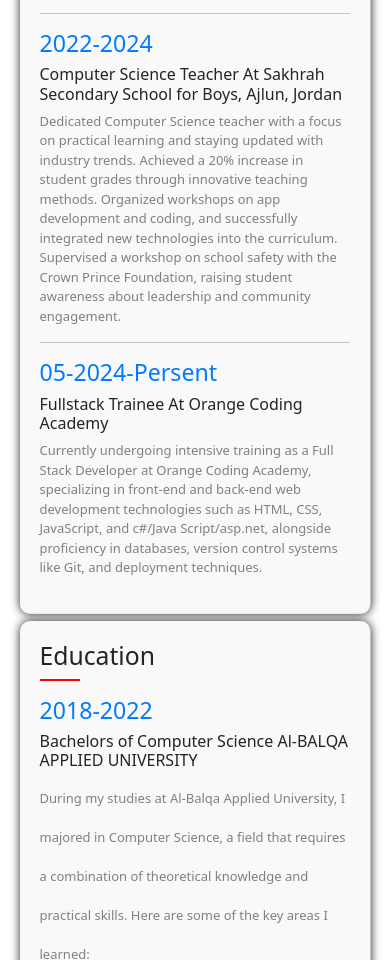
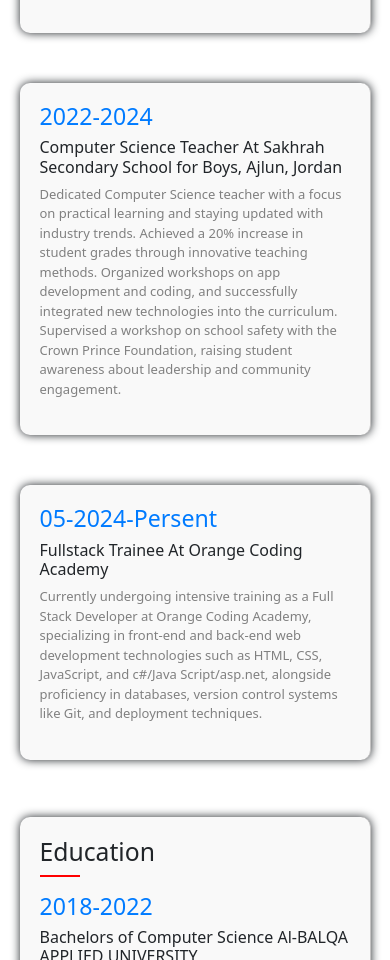
Before and after one commit to mustafa-almomani/Portfolio, a plain HTML site: page index.html in a window 390 px wide. Shown: the part 2960-3920 px from the top of the page. Drawn offline with nearby package versions, Linux system fonts and the light colour scheme.

Commit message:
portfolio

```diff
--- a/index.html
+++ b/index.html
@@ -165,7 +165,11 @@
                     <li>Maintained a clean and organized checkout area, ensuring compliance with health and safety
                         standards.</li>
                 </ul>
-                <hr>
+                <!-- <hr> -->
+
+
+            </div>
+            <div class="resume-Expertise">
                 <h3>2022-2024</h3>
 
                 <h6> Computer Science Teacher At Sakhrah Secondary School for Boys, Ajlun, Jordan</h6>
@@ -173,14 +177,16 @@
                     industry trends. Achieved a 20% increase in student grades through innovative teaching methods.
                     Organized workshops on app development and coding, and successfully integrated new technologies into
                     the curriculum. Supervised a workshop on school safety with the Crown Prince Foundation, raising
-                    student awareness about leadership and community engagement.</p>
-                <hr>
+                    student awareness about leadership and community engagement.</p></div>
+
+            <!-- <hr> -->
+            <div class="resume-Expertise">
                 <h3>05-2024-Persent</h3>
-                <h6>Fullstack Trainee At Orange Coding Academy</h6>
-                <p>Currently undergoing intensive training as a Full Stack Developer at Orange Coding Academy,
-                    specializing in front-end and back-end web development technologies such as HTML, CSS, JavaScript,
-                    and c#/Java Script/asp.net, alongside proficiency in databases, version control systems like Git,
-                    and deployment techniques.</p>
+            <h6>Fullstack Trainee At Orange Coding Academy</h6>
+            <p>Currently undergoing intensive training as a Full Stack Developer at Orange Coding Academy,
+                specializing in front-end and back-end web development technologies such as HTML, CSS, JavaScript,
+                and c#/Java Script/asp.net, alongside proficiency in databases, version control systems like Git,
+                and deployment techniques.</p>
             </div>
             <div class="resume-Education">
                 <h2>Education</h2>
--- a/style sheet.css
+++ b/style sheet.css
@@ -156,7 +156,6 @@ ul li {
 .Expertise ul li{
 
     list-style-type: none;
-    /* display: inline-block; */
 }
 .Expertise ul p{
     line-height: 5;
@@ -164,11 +163,13 @@ ul li {
     color: grey;
 }
 .sec4-Resume{
-    margin-bottom: 134px;
-    margin-top: 50px;
+
+    margin-top: 10%;
 
 }
 .three-divs{
+    flex-wrap: wrap;
+    gap: 50px;
     display: flex;
     margin: auto;
     width: 90%;
@@ -407,7 +408,7 @@ ul li {
     /* .container-fluid{
         height: 125px;
     } */
-    @media screen and (max-width: 425px) {
+    @media screen and (max-width:430px) {
         .icon{
             width: 100%;
         }
@@ -447,9 +448,6 @@ ul li {
         .resume-skllis{
             width: 100%;
             margin-top: 7px;
-        }
-        .sec4-Resume{
-
         }
         .pic{
             flex-wrap: wrap;
```
Also changed, not shown: 1 other file.
